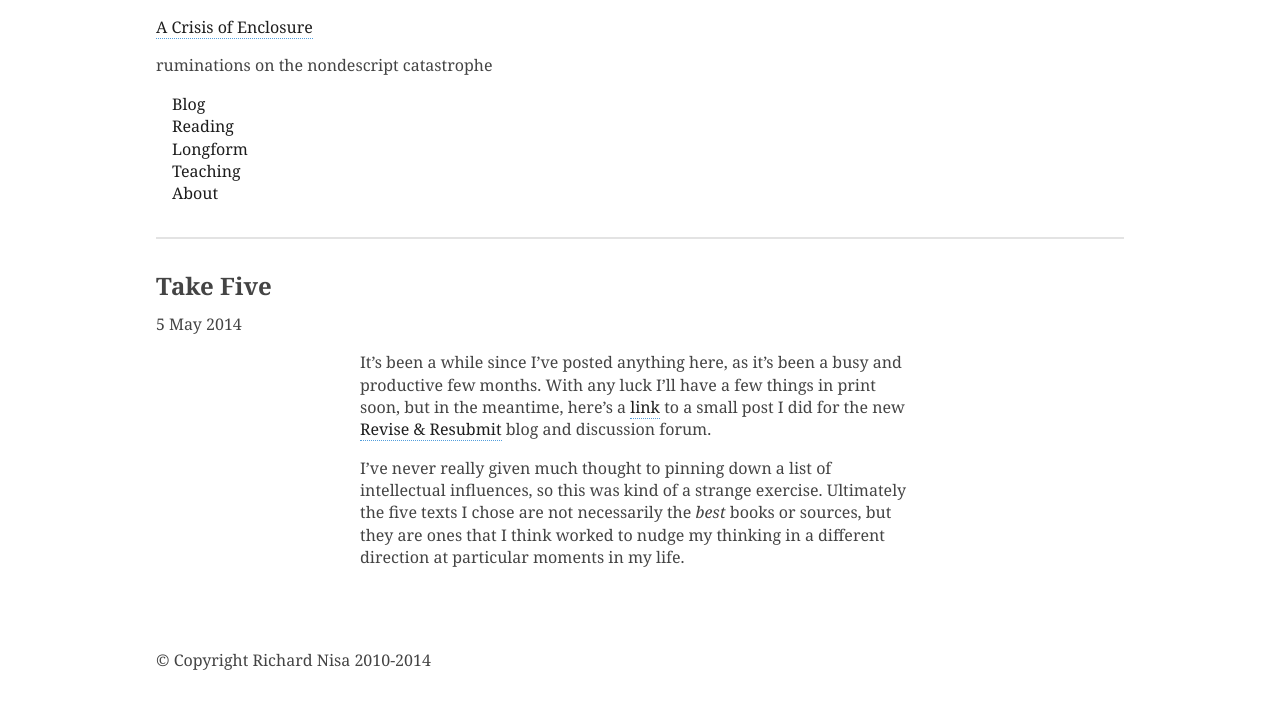
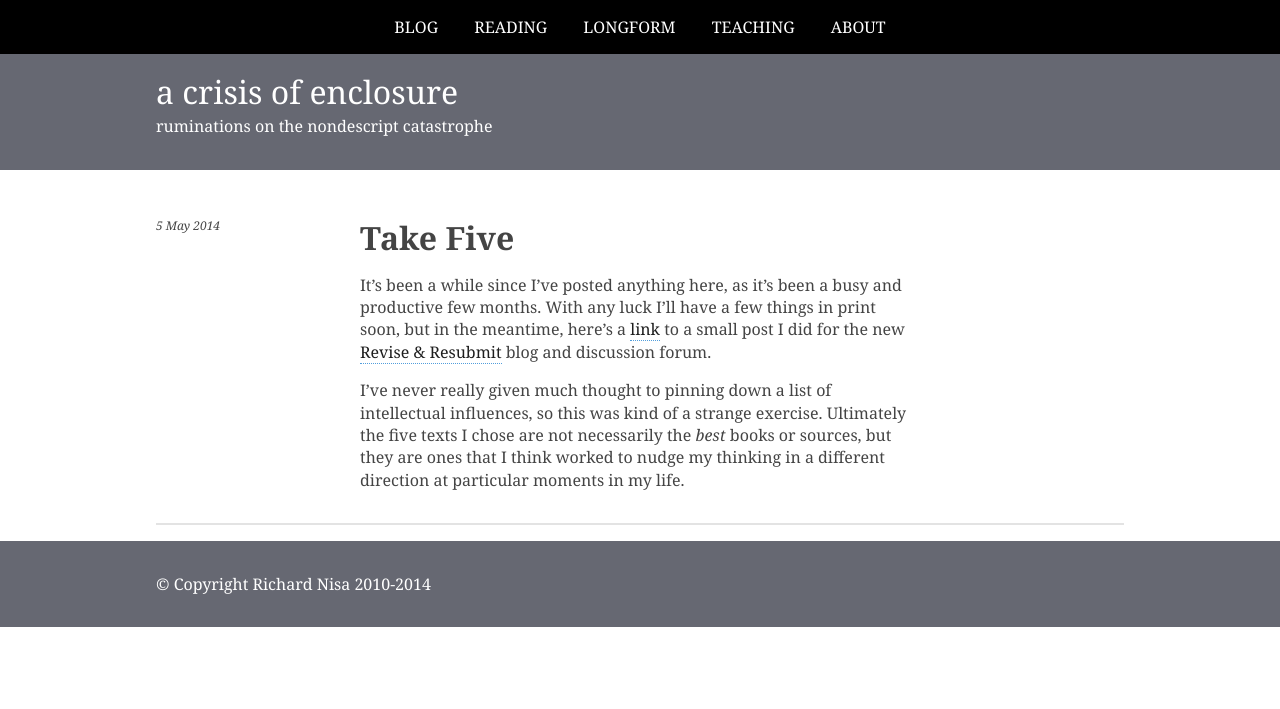
Before and after one commit to nisaface/nisaface.github.io, a Jekyll site: the page built from _posts/2014-05-05-take_five.md, in a window 1280 px wide. Shown: the top 709 px of the page. Built offline with Jekyll 4.4.1, drawn with Linux system fonts in a browser that asks for light colours.

Commit message:
update header styles, read more text, post header

```diff
--- a/_layouts/default.html
+++ b/_layouts/default.html
@@ -13,18 +13,19 @@
   <body>
 
     <header class="site-header" role="banner">
+      <nav class="site-nav">
+        <ul class="site-nav-list container">
+          <li class="site-nav-item"><a class="site-nav-link" {% if page.category == 'blog' or page.type == 'blog' %}class="is-active" {% endif %} href="{{ site.url }}">Blog</a></li>
+          <li class="site-nav-item"><a class="site-nav-link"{% if page.title == 'Reading' %}class="is-active" {% endif %} href="{{ site.url }}/category/reading/">Reading</a></li>
+          <li class="site-nav-item"><a class="site-nav-link"{% if page.category == 'longform' or page.type == 'longform' %}class="is-active" {% endif %} href="{{ site.url }}/category/longform/">Longform</a></li>
+          <li class="site-nav-item"><a class="site-nav-link"{% if page.category == 'teaching' or page.type == 'teaching' %}class="is-active" {% endif %} href="{{ site.url }}/category/teaching/">Teaching</a></li>
+          <li class="site-nav-item"><a class="site-nav-link" {% if page.title == 'About' %}class="is-active" {% endif %} href="{{ site.url }}/about/">About</a></li>
+        </ul>
+      </nav>
+
       <div class="container">
         <a class="site-title" href="{{ site.url }}">{{ site.title }}</a>
         <p class="site-description">{{ site.description }}</p>
-        <nav class="site-nav">
-          <ul class="site-nav-list">
-            <li class="site-nav-item"><a class="site-nav-link" {% if page.category == 'blog' or page.type == 'blog' %}class="is-active" {% endif %} href="{{ site.url }}">Blog</a></li>
-            <li class="site-nav-item"><a class="site-nav-link"{% if page.category == 'reading' or page.type == 'reading' %}class="is-active" {% endif %} href="{{ site.url }}/category/reading/">Reading</a></li>
-            <li class="site-nav-item"><a class="site-nav-link"{% if page.category == 'longform' or page.type == 'longform' %}class="is-active" {% endif %} href="{{ site.url }}/category/longform/">Longform</a></li>
-            <li class="site-nav-item"><a class="site-nav-link"{% if page.category == 'teaching' or page.type == 'teaching' %}class="is-active" {% endif %} href="{{ site.url }}/category/teaching/">Teaching</a></li>
-            <li class="site-nav-item"><a class="site-nav-link" {% if page.title == 'About' %}class="is-active" {% endif %} href="{{ site.url }}/about/">About</a></li>
-          </ul>
-        </nav>
       </div>
     </header>
 
--- a/_layouts/post.html
+++ b/_layouts/post.html
@@ -4,11 +4,11 @@ layout: default
 
 <article class="post">
   <header class="post-header">
+    <time class="post-date">{{ page.date | | date: "%-d %B %Y" }}</time>
     <h1 class="post-title">{{ page.title }}</h1>
 
     {% if page.subtitle %}<h2 class="post-subtitle">{{ page.subtitle }}</h2>{% endif %}
 
-    <time class="post-date">{{ page.date | | date: "%-d %B %Y" }}</time>
 
     {% if page.category %}<a class="post-category" href="{{ site.url }}/category/{{ page.category }}/">{{ page.category }}</a>{% endif %}
 
--- a/_posts/2014-05-05-take_five.md
+++ b/_posts/2014-05-05-take_five.md
@@ -5,4 +5,6 @@ title: "Take Five"
 
 It's been a while since I've posted anything here, as it's been a busy and productive few months. With any luck I'll have a few things in print soon, but in the meantime, here's a [link](http://rr.proquest.com/2014/05/take-five/) to a small post I did for the new [Revise & Resubmit](http://rr.proquest.com/) blog and discussion forum.
 
+<!-- more -->
+
 I've never really given much thought to pinning down a list of intellectual influences, so this was kind of a strange exercise. Ultimately the five texts I chose are not necessarily the _best_ books or sources, but they are ones that I think worked to nudge my thinking in a different direction at particular moments in my life.
--- a/css/style.css
+++ b/css/style.css
@@ -619,38 +619,57 @@ figure {
 /* Header
    ========================================================================== */
 .site-header {
+  background-color: #666872;
+  color: #FFFFFF;
 }
 
 .site-title {
+  color: #FFFFFF;
+  border-bottom: 0;
+  text-transform: lowercase;
+  font-size: 2em;
 }
 
 .site-description {
+  margin-top: 0;
 }
 
 /* Nav
    ========================================================================== */
 .site-nav {
+  background-color: #000000;
 }
 
 .site-nav-list {
   list-style: none;
-  padding: 0;
-  margin: 0;
+  text-align: center;
 }
 
 .site-nav-item {
+  display: inline;
 }
 
 .site-nav-link {
   border-bottom: none;
   padding: .5em 1em;
   text-align: center;
+  color: #FFFFFF;
+  text-transform: uppercase;
+}
+
+.is-active {
+  color: yellow;
+}
+
+.pagination {
+  max-width: 37em;
+  margin: 0 auto;
 }
 
 /* Post
    ========================================================================== */
 .post {
-  border-top: .125em solid #E3E3E3;
+  border-bottom: .125em solid #E3E3E3;
   padding: 2em 0 1em;
 }
 
@@ -659,9 +678,15 @@ figure {
 
 .post-title {
   margin-top: 0;
+  font-size: 2em;
+  max-width: 17.5em;
+  margin: 0 auto;
 }
 
 .post-date {
+  float: left;
+  font-size: .75em;
+  font-style: italic;
 }
 
 .post-category {
@@ -673,5 +698,11 @@ figure {
 .post-content {
   max-width: 35em;
   margin: 0 auto;
+}
 
+/* Site Footer
+========================================================================== */
+.site-footer {
+  background-color: #666872;
+  color: #FFFFFF;
 }
```
Also changed, not shown: index.html (+5 -3 lines).
